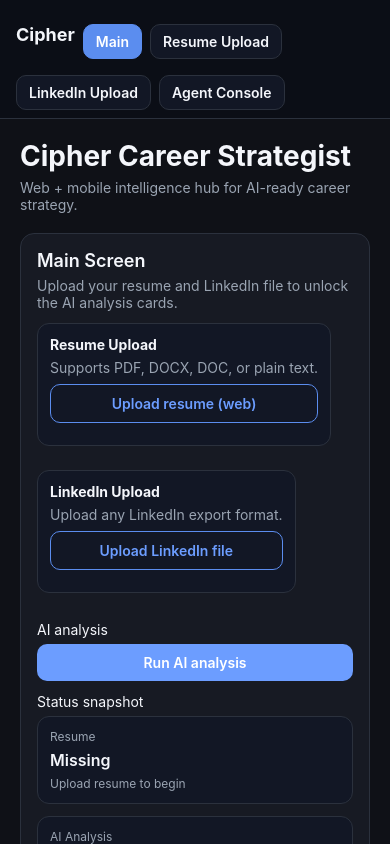
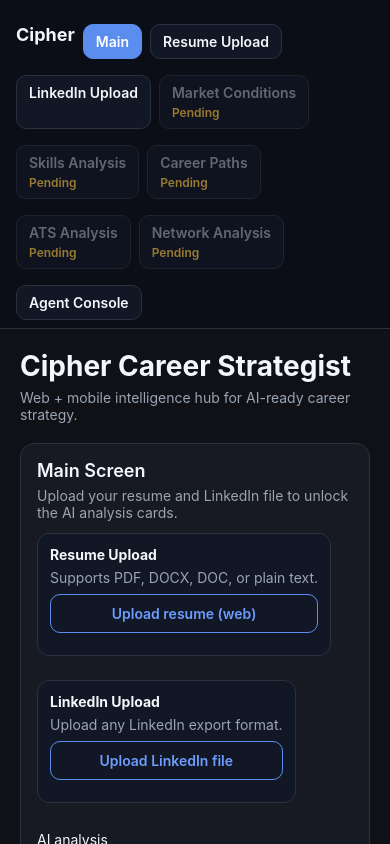
Before and after one commit to jenkinsl8/cipher, a React Native app in the folder cipher-app/: screen / in a window 390 px wide. Built offline with nearby package versions, Linux system fonts and the light colour scheme.

Commit message:
Gate analysis screens until content and agent analysis are ready

```diff
--- a/cipher-app/App.tsx
+++ b/cipher-app/App.tsx
@@ -68,6 +68,7 @@
 const FILE_TTL_MS = 7 * 24 * 60 * 60 * 1000;
 
 type AnalysisAgentId = 'market' | 'skills' | 'career' | 'ats' | 'network';
+type AnalysisScreenId = AnalysisAgentId;
 
 const readAssetBinary = async (asset: DocumentPicker.DocumentPickerAsset) => {
   if (Platform.OS === 'web') {
@@ -667,24 +668,54 @@
     return 'low';
   };
 
+  const analysisScreenDefinitions: Array<{ id: AnalysisScreenId; label: string; contentReady: boolean }> = [
+    { id: 'market', label: 'Market Conditions', contentReady: resumeReady },
+    { id: 'skills', label: 'Skills Analysis', contentReady: resumeReady },
+    { id: 'career', label: 'Career Paths', contentReady: resumeReady },
+    { id: 'ats', label: 'ATS Analysis', contentReady: resumeReady },
+    { id: 'network', label: 'Network Analysis', contentReady: linkedInReady },
+  ];
+  const analysisReadyByScreen = new Map(
+    analysisScreenDefinitions.map((screen) => {
+      const agentReady =
+        hasAiReport &&
+        !aiReportLoading &&
+        (analysisCompletedAgents.includes(screen.id) || aiReportStatus === 'AI analysis ready.');
+      return [
+        screen.id,
+        {
+          ...screen,
+          agentReady,
+          isReady: screen.contentReady && agentReady,
+        },
+      ];
+    })
+  );
+
   const navItems = [
-    { id: 'home', label: 'Main', visible: true },
-    { id: 'resume', label: 'Resume Upload', visible: true },
-    { id: 'linkedin', label: 'LinkedIn Upload', visible: true },
-    { id: 'market', label: 'Market Conditions', visible: resumeReady },
-    { id: 'skills', label: 'Skills Analysis', visible: resumeReady },
-    { id: 'career', label: 'Career Paths', visible: resumeReady },
-    { id: 'ats', label: 'ATS Analysis', visible: resumeReady },
-    { id: 'network', label: 'Network Analysis', visible: linkedInReady },
-    { id: 'agent-chat', label: 'Agent Console', visible: true },
+    { id: 'home', label: 'Main', visible: true, enabled: true },
+    { id: 'resume', label: 'Resume Upload', visible: true, enabled: true },
+    { id: 'linkedin', label: 'LinkedIn Upload', visible: true, enabled: true },
+    ...analysisScreenDefinitions.map((screen) => ({
+      id: screen.id,
+      label: screen.label,
+      visible: true,
+      enabled: analysisReadyByScreen.get(screen.id)?.isReady ?? false,
+      status: (analysisReadyByScreen.get(screen.id)?.isReady ? 'Ready' : 'Pending') as
+        | 'Ready'
+        | 'Pending',
+    })),
+    { id: 'agent-chat', label: 'Agent Console', visible: true, enabled: true },
   ];
 
   useEffect(() => {
-    const visibleIds = navItems.filter((item) => item.visible).map((item) => item.id);
-    if (!visibleIds.includes(activeCard)) {
+    const selectableIds = navItems
+      .filter((item) => item.visible && item.enabled)
+      .map((item) => item.id);
+    if (!selectableIds.includes(activeCard)) {
       setActiveCard('home');
     }
-  }, [activeCard, resumeReady, linkedInReady]);
+  }, [activeCard, navItems]);
 
   const formatExpiryDate = (uploadedAt: number) =>
     new Date(uploadedAt + FILE_TTL_MS).toISOString().slice(0, 10);
@@ -1754,6 +1785,27 @@
                   : 'Run AI analysis'
               }
             />
+          </View>
+
+          <Text style={styles.label}>Screen readiness</Text>
+          <View style={styles.dashboardGrid}>
+            {analysisScreenDefinitions.map((screen) => {
+              const readiness = analysisReadyByScreen.get(screen.id);
+              return (
+                <DashboardCard
+                  key={`screen-${screen.id}`}
+                  label={screen.label}
+                  value={readiness?.isReady ? 'Ready' : 'Pending'}
+                  meta={
+                    readiness?.contentReady
+                      ? readiness?.agentReady
+                        ? 'Content and agent analysis complete'
+                        : 'Waiting for AI agent analysis'
+                      : 'Waiting for content upload'
+                  }
+                />
+              );
+            })}
           </View>
 
           <Text style={styles.label}>KPI tiles</Text>
@@ -2843,7 +2895,7 @@
   onSelect,
 }: {
   isCompact: boolean;
-  items: Array<{ id: string; label: string }>;
+  items: Array<{ id: string; label: string; enabled?: boolean; status?: 'Ready' | 'Pending' }>;
   activeId: string;
   onSelect: (sectionId: string) => void;
 }) => (
@@ -2854,18 +2906,28 @@
         key={item.id}
         style={[
           styles.navButton,
+          item.enabled === false ? styles.navButtonDisabled : null,
           activeId === item.id ? styles.navButtonActive : null,
         ]}
-        onPress={() => onSelect(item.id)}
+        onPress={() => {
+          if (item.enabled === false) return;
+          onSelect(item.id);
+        }}
       >
         <Text
           style={[
             styles.navButtonText,
+            item.enabled === false ? styles.navButtonTextDisabled : null,
             activeId === item.id ? styles.navButtonTextActive : null,
           ]}
         >
           {item.label}
         </Text>
+        {item.status ? (
+          <Text style={item.status === 'Ready' ? styles.navStatusReady : styles.navStatusPending}>
+            {item.status}
+          </Text>
+        ) : null}
       </Pressable>
     ))}
   </View>
@@ -3386,6 +3448,9 @@
     borderWidth: 1,
     borderColor: colors.border,
   },
+  navButtonDisabled: {
+    opacity: 0.6,
+  },
   navButtonActive: {
     backgroundColor: colors.accent,
     borderColor: colors.accent,
@@ -3394,8 +3459,23 @@
     color: colors.text,
     fontWeight: '600',
   },
+  navButtonTextDisabled: {
+    color: colors.muted,
+  },
   navButtonTextActive: {
     color: '#fff',
+  },
+  navStatusReady: {
+    marginTop: 4,
+    color: '#7ae582',
+    fontSize: 12,
+    fontWeight: '600',
+  },
+  navStatusPending: {
+    marginTop: 4,
+    color: '#f6c343',
+    fontSize: 12,
+    fontWeight: '600',
   },
   container: {
     padding: 20,
```
